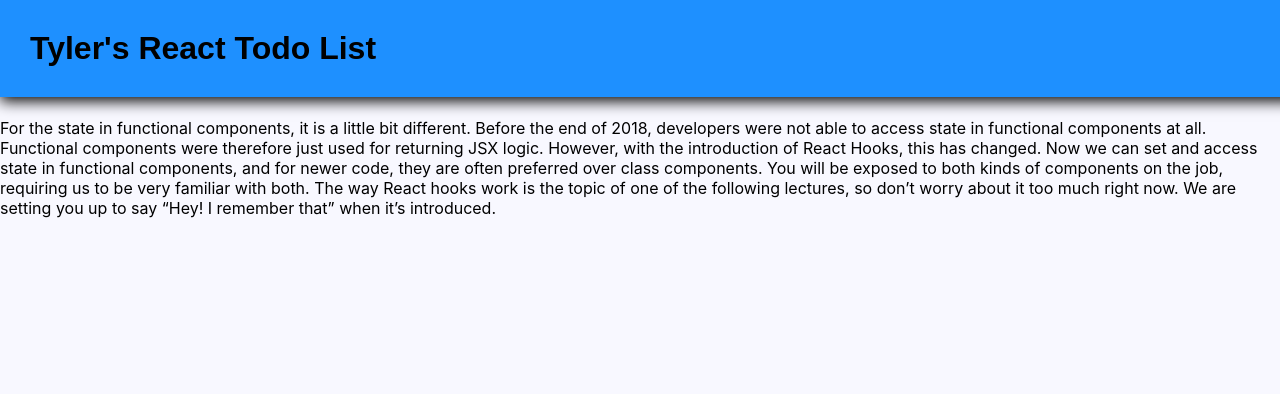
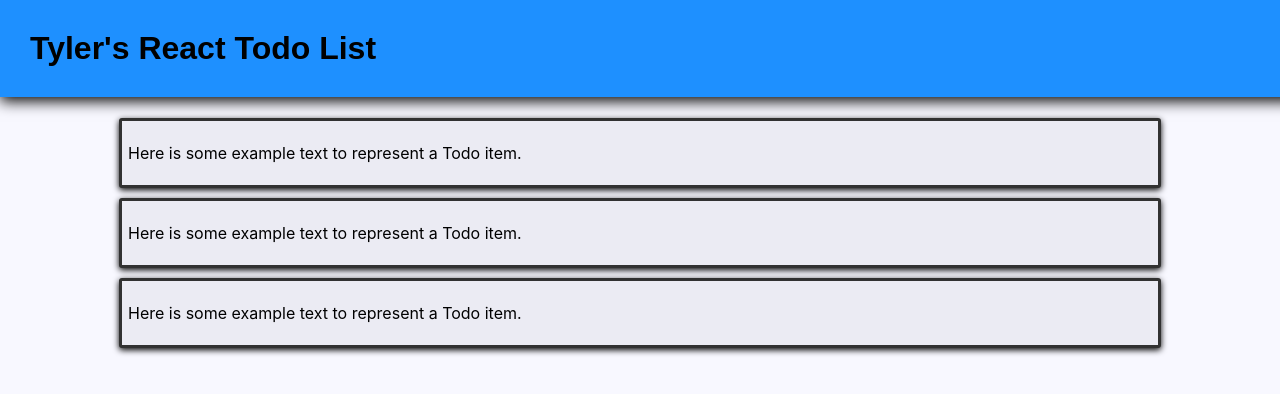
Before and after one commit to thatzenbuhler/todo-list, a React (Create React App) app: page / in a window 1280 px wide. Shown: the top 394 px of the page. Built offline with nearby package versions, Linux system fonts and the light colour scheme.

Commit message:
Added initial Item component

```diff
--- a/src/App.js
+++ b/src/App.js
@@ -1,23 +1,15 @@
 import React from 'react';
 import TopBar from './TopBar';
+import Item from './Item';
 import './App.css';
 
 function App() {
   return (
     <div className="App">
-      <TopBar></TopBar>
-      <p>
-        For the state in functional components, it is a little bit different.
-        Before the end of 2018, developers were not able to access state in functional
-        components at all. Functional components were therefore just used for returning
-        JSX logic. However, with the introduction of React Hooks, this has changed.
-        Now we can set and access state in functional components, and for newer code,
-        they are often preferred over class components. You will be exposed to both kinds
-        of components on the job, requiring us to be very familiar with both. The
-        way React hooks work is the topic of one of the following lectures, so don’t
-        worry about it too much right now. We are setting you up to say “Hey! I remember
-        that” when it’s introduced.
-        </p>
+      <TopBar/>
+      <Item/>
+      <Item/>
+      <Item/>
     </div>
   );
 }
--- /dev/null
+++ b/src/Item.css
@@ -0,0 +1,10 @@
+.Item {
+    margin: 10px auto;
+    padding: 6px;
+    border: rgb(49, 49, 49);
+    background-color: rgb(235, 235, 243);
+    border-style: solid;
+    border-radius: 3px;
+    box-shadow: 0px 2px 6px;
+    width: 80vw;
+}
--- /dev/null
+++ b/src/Item.js
@@ -0,0 +1,16 @@
+import React from 'react';
+import './Item.css';
+
+class Item extends React.Component {
+    render() {
+        return (
+            <div className="Item">
+                <p>
+                    Here is some example text to represent a Todo item.
+                </p>
+            </div>
+        );
+    }
+}
+
+export default Item;
```
